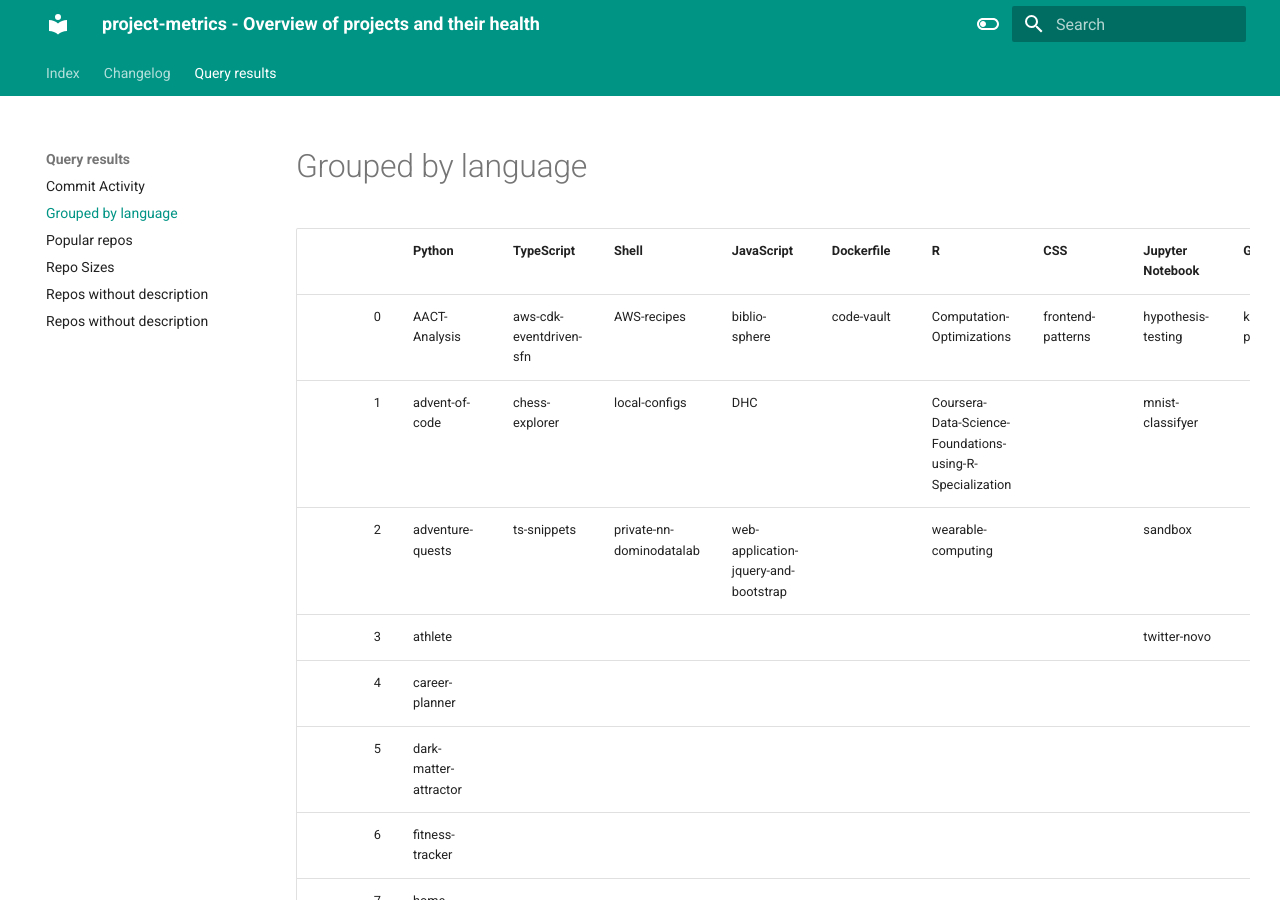
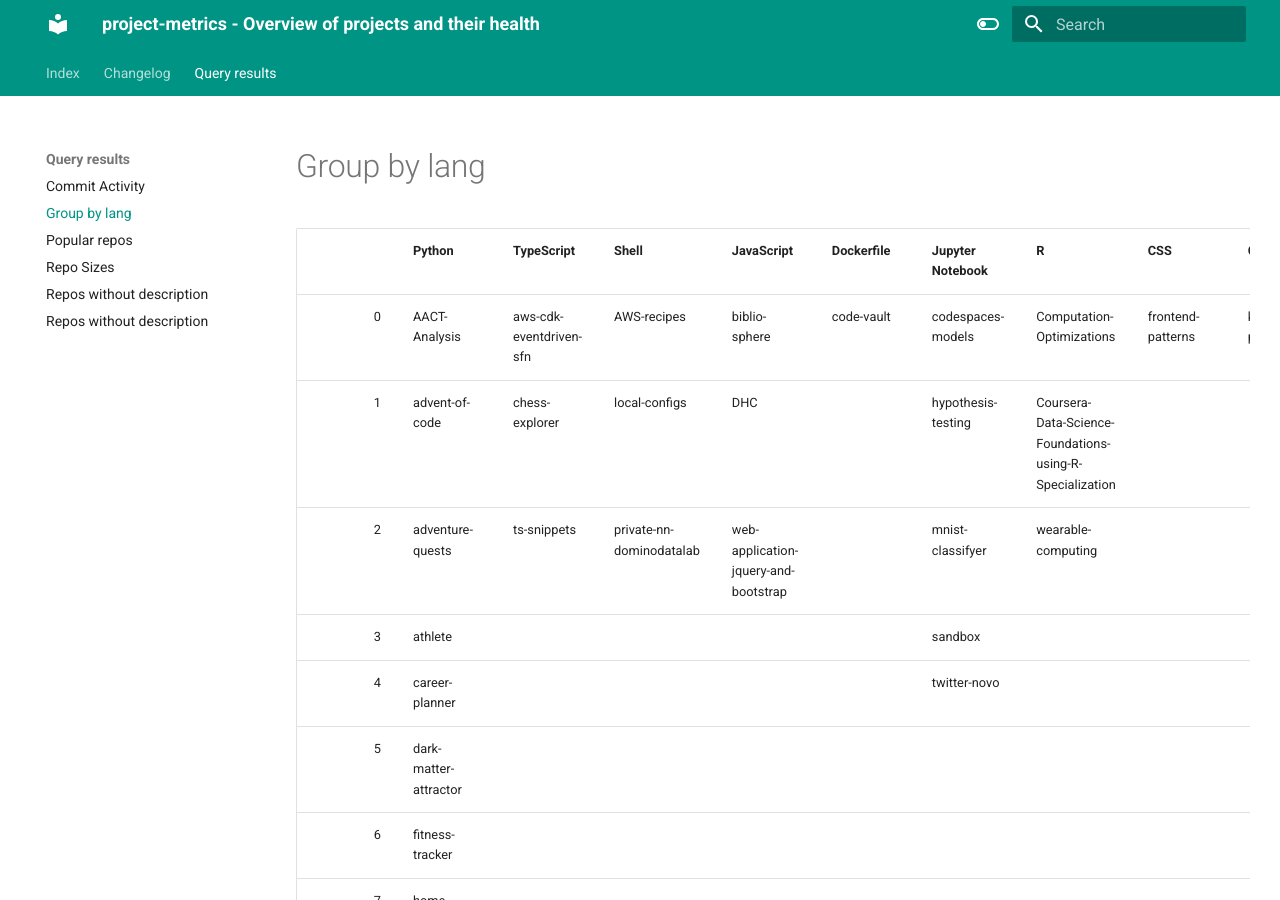
Before and after one commit to TheNewThinkTank/project-metrics, an MkDocs documentation site: the page built from docs/project_docs/query-results/group-by-lang.md, in a window 1280 px wide and 900 px high. Built offline with MkDocs 1.6.1 and Material for MkDocs 9.7.7, drawn with Linux system fonts in a browser that asks for light colours.

Commit message:
Updating file

```diff
--- a/docs/project_docs/query-results/group-by-lang.md
+++ b/docs/project_docs/query-results/group-by-lang.md
@@ -1,27 +1,25 @@
-# Grouped by language
-
-|    | Python                    | TypeScript              | Shell                    | JavaScript                           | Dockerfile   | R                                                        | CSS               | Jupyter Notebook   | Go              | PowerShell   | Cypher                | HTML              |
-|---:|:--------------------------|:------------------------|:-------------------------|:-------------------------------------|:-------------|:---------------------------------------------------------|:------------------|:-------------------|:----------------|:-------------|:----------------------|:------------------|
-|  0 | AACT-Analysis             | aws-cdk-eventdriven-sfn | AWS-recipes              | biblio-sphere                        | code-vault   | Computation-Optimizations                                | frontend-patterns | hypothesis-testing | kube-playground | nn-private   | social-media-insights | workout-generator |
-|  1 | advent-of-code            | chess-explorer          | local-configs            | DHC                                  |              | Coursera-Data-Science-Foundations-using-R-Specialization |                   | mnist-classifyer   |                 | performance  |                       |                   |
-|  2 | adventure-quests          | ts-snippets             | private-nn-dominodatalab | web-application-jquery-and-bootstrap |              | wearable-computing                                       |                   | sandbox            |                 |              |                       |                   |
-|  3 | athlete                   |                         |                          |                                      |              |                                                          |                   | twitter-novo       |                 |              |                       |                   |
-|  4 | career-planner            |                         |                          |                                      |              |                                                          |                   |                    |                 |              |                       |                   |
-|  5 | dark-matter-attractor     |                         |                          |                                      |              |                                                          |                   |                    |                 |              |                       |                   |
-|  6 | fitness-tracker           |                         |                          |                                      |              |                                                          |                   |                    |                 |              |                       |                   |
-|  7 | home                      |                         |                          |                                      |              |                                                          |                   |                    |                 |              |                       |                   |
-|  8 | Illustris-zoom-simulation |                         |                          |                                      |              |                                                          |                   |                    |                 |              |                       |                   |
-|  9 | IllustrisTNG              |                         |                          |                                      |              |                                                          |                   |                    |                 |              |                       |                   |
-| 10 | N-body-simulations        |                         |                          |                                      |              |                                                          |                   |                    |                 |              |                       |                   |
-| 11 | nutrition-planner         |                         |                          |                                      |              |                                                          |                   |                    |                 |              |                       |                   |
-| 12 | personal-finance          |                         |                          |                                      |              |                                                          |                   |                    |                 |              |                       |                   |
-| 13 | polylang                  |                         |                          |                                      |              |                                                          |                   |                    |                 |              |                       |                   |
-| 14 | project-metrics           |                         |                          |                                      |              |                                                          |                   |                    |                 |              |                       |                   |
-| 15 | scrape-and-notify         |                         |                          |                                      |              |                                                          |                   |                    |                 |              |                       |                   |
-| 16 | scRNA-seq                 |                         |                          |                                      |              |                                                          |                   |                    |                 |              |                       |                   |
-| 17 | security-scanner          |                         |                          |                                      |              |                                                          |                   |                    |                 |              |                       |                   |
-| 18 | socials                   |                         |                          |                                      |              |                                                          |                   |                    |                 |              |                       |                   |
-| 19 | sqlite-app                |                         |                          |                                      |              |                                                          |                   |                    |                 |              |                       |                   |
-| 20 | strava-insights           |                         |                          |                                      |              |                                                          |                   |                    |                 |              |                       |                   |
-| 21 | tomark                    |                         |                          |                                      |              |                                                          |                   |                    |                 |              |                       |                   |
-| 22 | world-maps                |                         |                          |                                      |              |                                                          |                   |                    |                 |              |                       |                   |
+|    | Python                    | TypeScript              | Shell                    | JavaScript                           | Dockerfile   | Jupyter Notebook   | R                                                        | CSS               | Go              | PowerShell   | Cypher                | HTML              |
+|---:|:--------------------------|:------------------------|:-------------------------|:-------------------------------------|:-------------|:-------------------|:---------------------------------------------------------|:------------------|:----------------|:-------------|:----------------------|:------------------|
+|  0 | AACT-Analysis             | aws-cdk-eventdriven-sfn | AWS-recipes              | biblio-sphere                        | code-vault   | codespaces-models  | Computation-Optimizations                                | frontend-patterns | kube-playground | nn-private   | social-media-insights | workout-generator |
+|  1 | advent-of-code            | chess-explorer          | local-configs            | DHC                                  |              | hypothesis-testing | Coursera-Data-Science-Foundations-using-R-Specialization |                   |                 | performance  |                       |                   |
+|  2 | adventure-quests          | ts-snippets             | private-nn-dominodatalab | web-application-jquery-and-bootstrap |              | mnist-classifyer   | wearable-computing                                       |                   |                 |              |                       |                   |
+|  3 | athlete                   |                         |                          |                                      |              | sandbox            |                                                          |                   |                 |              |                       |                   |
+|  4 | career-planner            |                         |                          |                                      |              | twitter-novo       |                                                          |                   |                 |              |                       |                   |
+|  5 | dark-matter-attractor     |                         |                          |                                      |              |                    |                                                          |                   |                 |              |                       |                   |
+|  6 | fitness-tracker           |                         |                          |                                      |              |                    |                                                          |                   |                 |              |                       |                   |
+|  7 | home                      |                         |                          |                                      |              |                    |                                                          |                   |                 |              |                       |                   |
+|  8 | Illustris-zoom-simulation |                         |                          |                                      |              |                    |                                                          |                   |                 |              |                       |                   |
+|  9 | IllustrisTNG              |                         |                          |                                      |              |                    |                                                          |                   |                 |              |                       |                   |
+| 10 | N-body-simulations        |                         |                          |                                      |              |                    |                                                          |                   |                 |              |                       |                   |
+| 11 | nutrition-planner         |                         |                          |                                      |              |                    |                                                          |                   |                 |              |                       |                   |
+| 12 | personal-finance          |                         |                          |                                      |              |                    |                                                          |                   |                 |              |                       |                   |
+| 13 | polylang                  |                         |                          |                                      |              |                    |                                                          |                   |                 |              |                       |                   |
+| 14 | project-metrics           |                         |                          |                                      |              |                    |                                                          |                   |                 |              |                       |                   |
+| 15 | scrape-and-notify         |                         |                          |                                      |              |                    |                                                          |                   |                 |              |                       |                   |
+| 16 | scRNA-seq                 |                         |                          |                                      |              |                    |                                                          |                   |                 |              |                       |                   |
+| 17 | security-scanner          |                         |                          |                                      |              |                    |                                                          |                   |                 |              |                       |                   |
+| 18 | socials                   |                         |                          |                                      |              |                    |                                                          |                   |                 |              |                       |                   |
+| 19 | sqlite-app                |                         |                          |                                      |              |                    |                                                          |                   |                 |              |                       |                   |
+| 20 | strava-insights           |                         |                          |                                      |              |                    |                                                          |                   |                 |              |                       |                   |
+| 21 | tomark                    |                         |                          |                                      |              |                    |                                                          |                   |                 |              |                       |                   |
+| 22 | world-maps                |                         |                          |                                      |              |                    |                                                          |                   |                 |              |                       |                   |
```
